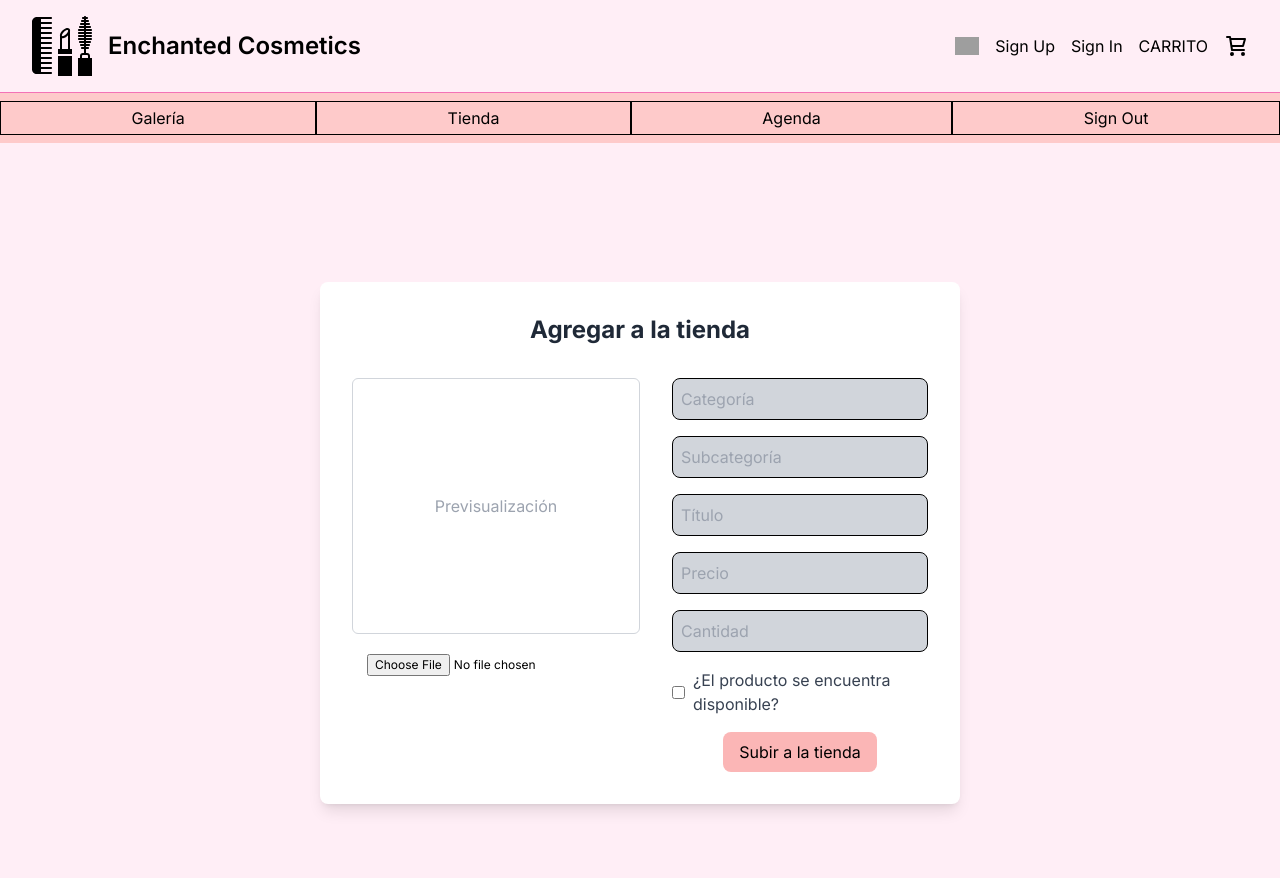
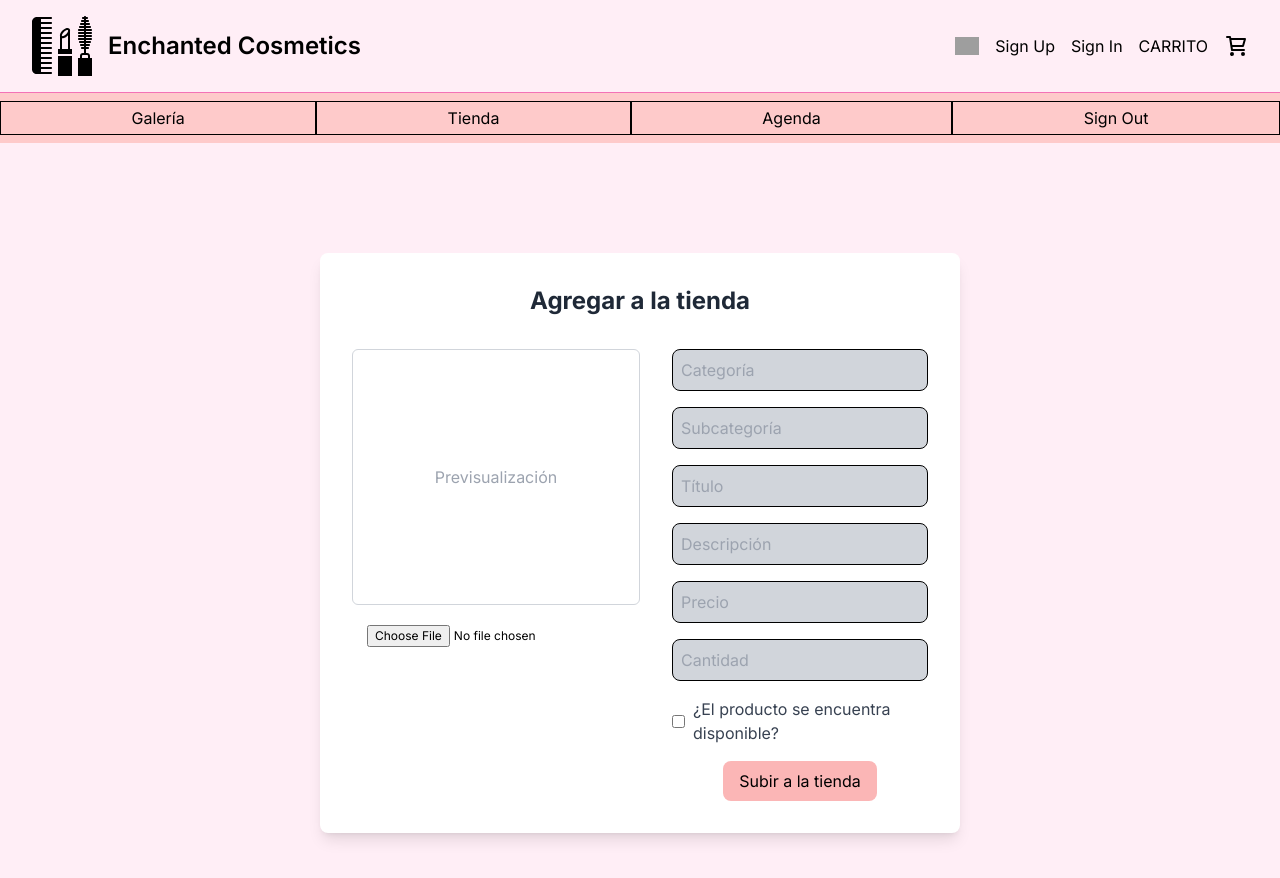
Before and after one commit to Elmono56/DuendeMaquillista, a Next.js app: page /pages/admin/addProduct in a window 1280 px wide. Shown: the top 878 px of the page. Built offline with nearby package versions, Linux system fonts and the light colour scheme; grey boxes are pictures that could not be loaded.

Commit message:
Fix: description input added

```diff
--- a/src/app/pages/admin/addProduct/page.tsx
+++ b/src/app/pages/admin/addProduct/page.tsx
@@ -7,6 +7,7 @@ import axios from "axios";
 const AddProduct = () => {
   const [category, setCategory] = useState("");
   const [subCategory, setSubCategory] = useState("");
+  const [description, setDescription] = useState("");
   const [title, setTitle] = useState("");
   const [price, setPrice] = useState("");
   const [quantity, setQuantity] = useState("");
@@ -31,7 +32,6 @@ const AddProduct = () => {
       // ESTO NO ESTA EN EL MODEL DE PRODUCT
       // subCategory,
       // ESTO NO ESTA EN EL FRONT
-      // description,
       // brand,
       });
       console.log(res);
@@ -100,6 +100,13 @@ const AddProduct = () => {
               <input
                 type="text"
                 className="bg-gray-input border border-black rounded-lg p-2 w-full focus:outline-none mb-4"
+                placeholder="Descripción"
+                value={description}
+                onChange={(e) => setDescription(e.target.value)}
+              />
+              <input
+                type="text"
+                className="bg-gray-input border border-black rounded-lg p-2 w-full focus:outline-none mb-4"
                 placeholder="Precio"
                 value={price}
                 onChange={(e) => setPrice(e.target.value)}
--- a/src/app/pages/admin/editProduct/page.tsx
+++ b/src/app/pages/admin/editProduct/page.tsx
@@ -6,6 +6,7 @@ import Navbar from "@/app/components/Navbar";
 const EditProduct = () => {
   const [category, setCategory] = useState("");
   const [subCategory, setSubCategory] = useState("");
+  const [description, setDescription] = useState("");
   const [title, setTitle] = useState("");
   const [price, setPrice] = useState("");
   const [quantity, setQuantity] = useState("");
@@ -15,6 +16,7 @@ const EditProduct = () => {
     console.log("Categoría:", category);
     console.log("Subcategoría:", subCategory);
     console.log("Título:", title);
+    console.log("Descripción:", description);
     console.log("Precio:", price);
     console.log("Cantidad:", quantity);
     console.log("¿Disponible?", isAvailable);
@@ -67,6 +69,13 @@ const EditProduct = () => {
               <input
                 type="text"
                 className="bg-gray-input border border-black rounded-lg p-2 w-full focus:outline-none mb-4"
+                placeholder="Descripción"
+                value={description}
+                onChange={(e) => setDescription(e.target.value)}
+              />
+              <input
+                type="text"
+                className="bg-gray-input border border-black rounded-lg p-2 w-full focus:outline-none mb-4"
                 placeholder="Precio"
                 value={price}
                 onChange={(e) => setPrice(e.target.value)}
```
